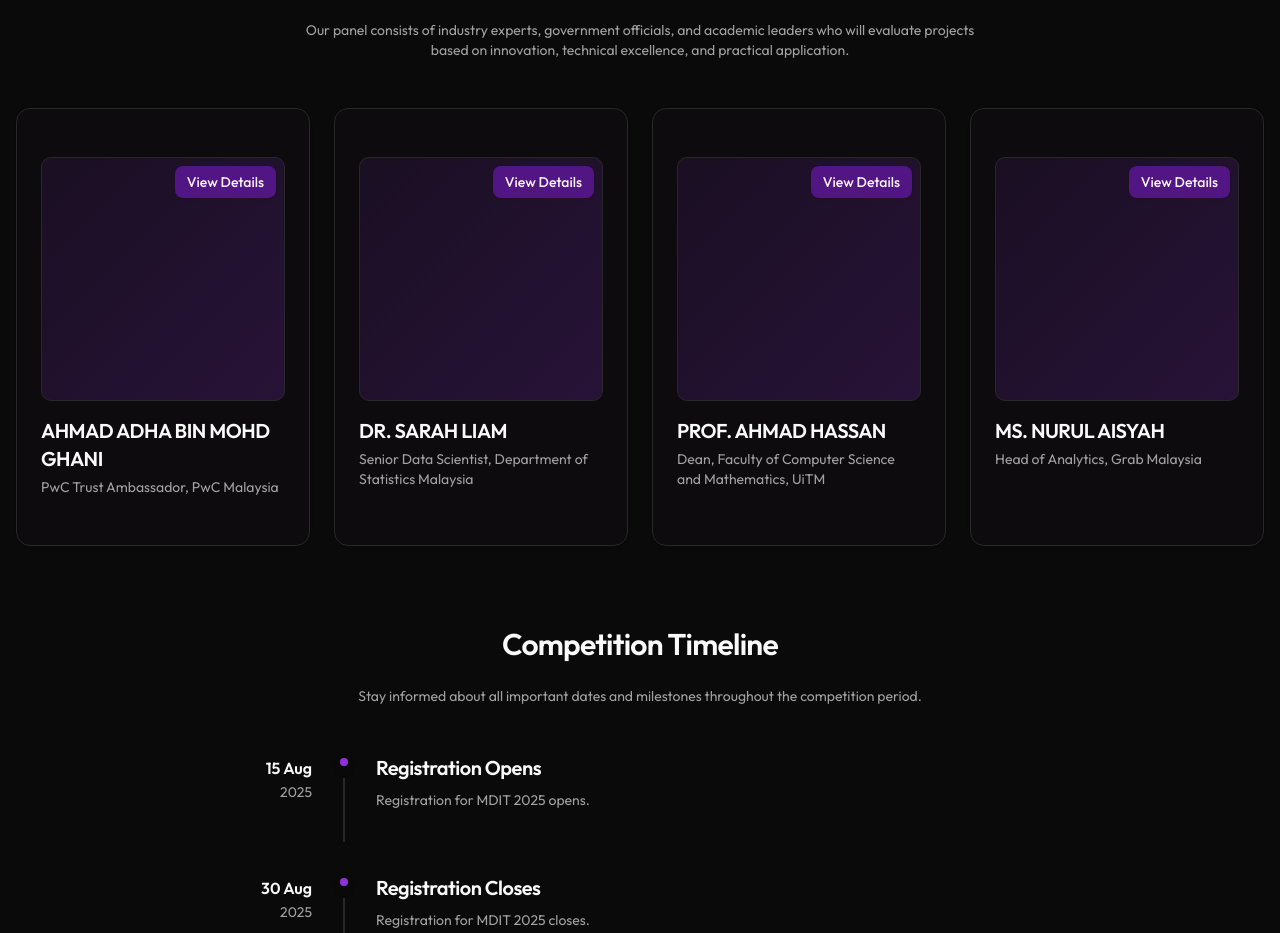
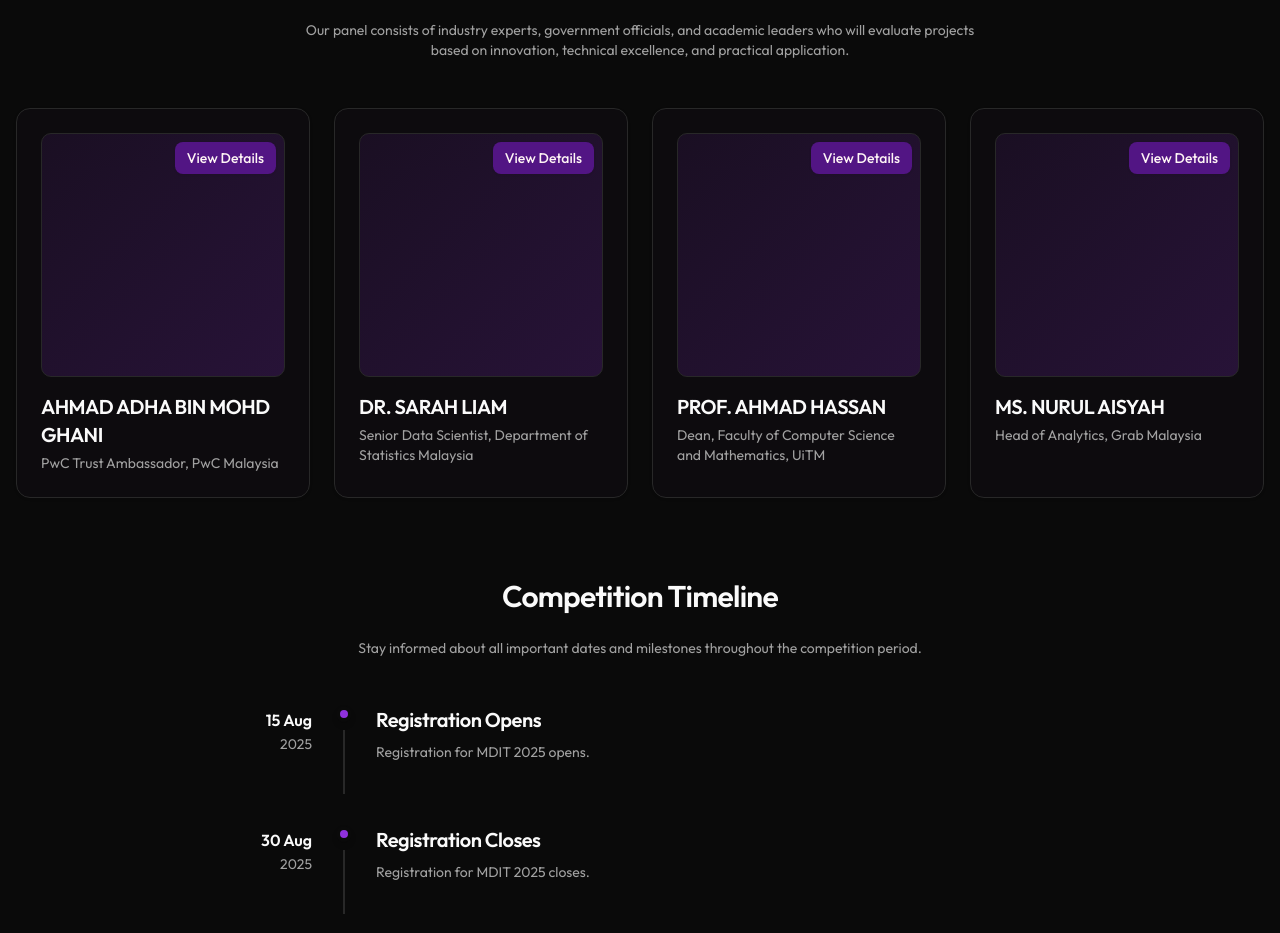
Before and after one commit to adhaghani/mdit2025, a Next.js app: page /event-details in a window 1280 px wide. Shown: the part 2700-3633 px from the top of the page. Built offline with nearby package versions, Linux system fonts and the light colour scheme.

Commit message:
fix: remove padding from CardContent for improved layout consistency

```diff
--- a/app/event-details/page.tsx
+++ b/app/event-details/page.tsx
@@ -452,7 +452,7 @@ const EventDetailsPage = () => {
             <BlurFade key={index} inView delay={0.2 + index * 0.05}>
               <Dialog>
                 <Card className="h-full hover:shadow-lg transition-shadow">
-                  <CardContent className="p-6">
+                  <CardContent>
                     <div className="relative aspect-square border rounded-lg mb-4 bg-gradient-to-br from-primary/10 to-primary/20 flex items-center justify-center">
                       <DialogTrigger asChild>
                         <Button
```
